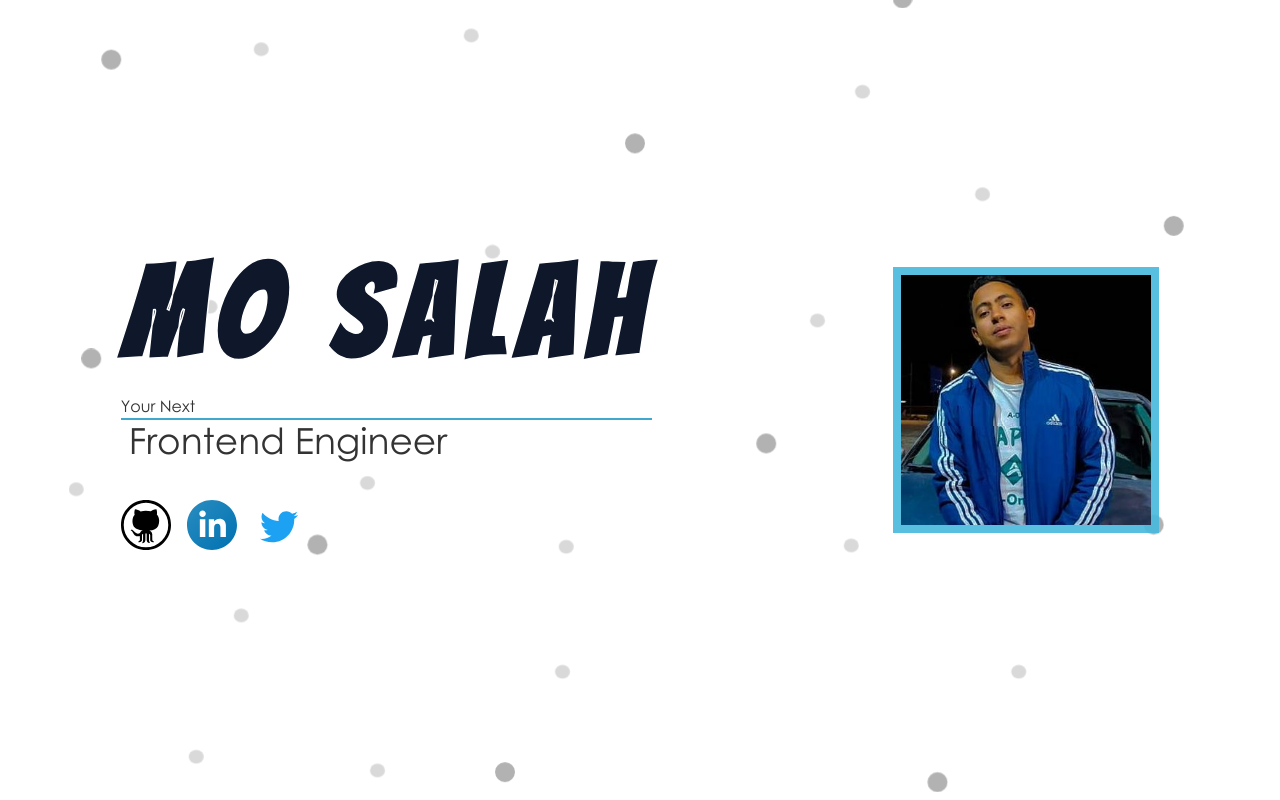
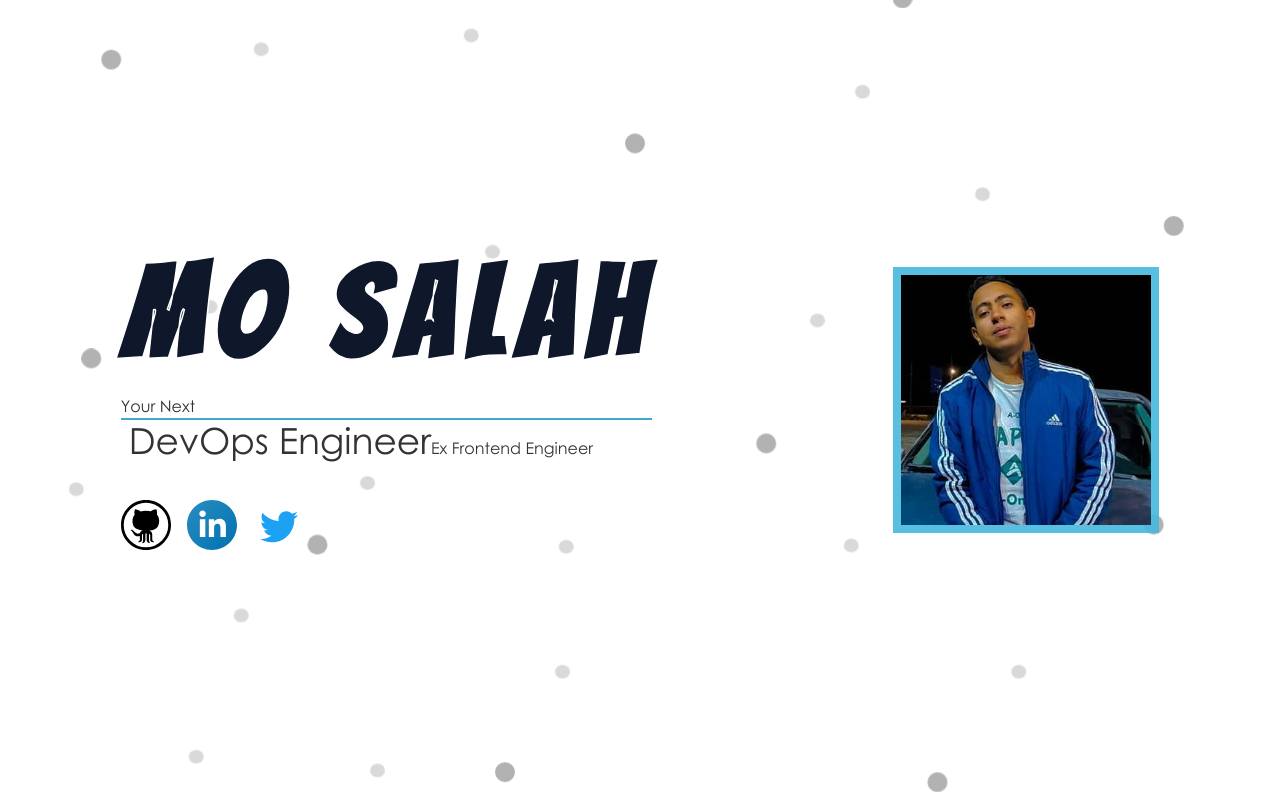
Before and after one commit to mo7medsalah7/portofolio-2022, a Next.js app: page / in a window 1280 px wide. Shown: the top 800 px of the page. Built offline with nearby package versions, Linux system fonts and the light colour scheme.

Commit message:
Changing dream job title

```diff
--- a/components/Header/HeaderData.js
+++ b/components/Header/HeaderData.js
@@ -134,8 +134,9 @@ function HeaderData() {
                 </p>
                 <div className="ml-2">
                   <span className="sm:text-4xl md:text-4xl lg:text-4xl xl:text-4xl 2xl:text-7xl">
-                    Frontend Engineer
+                    DevOps Engineer
                   </span>
+                  <span>Ex Frontend Engineer</span>
                 </div>
               </div>
               {/* <div className="buttons flex gap-[12px]">
```
